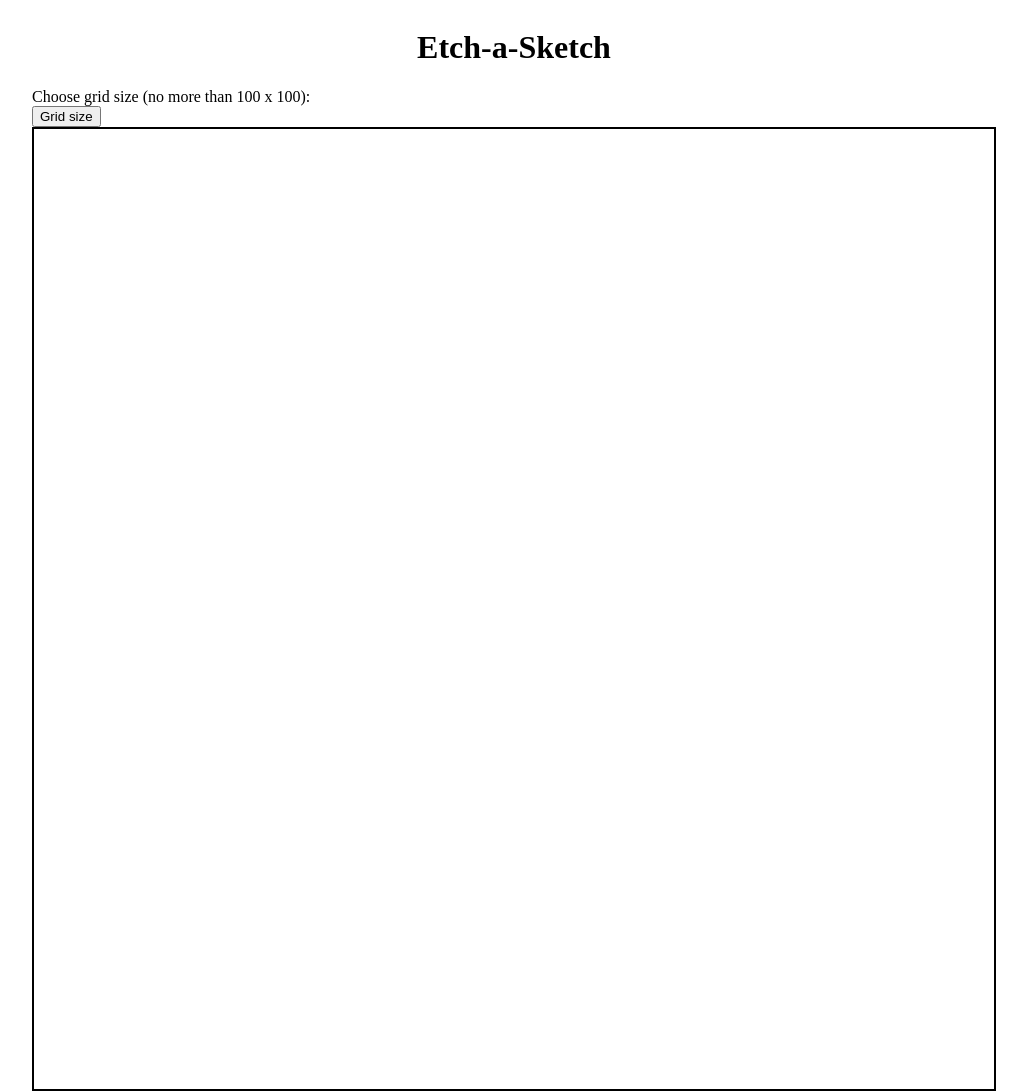
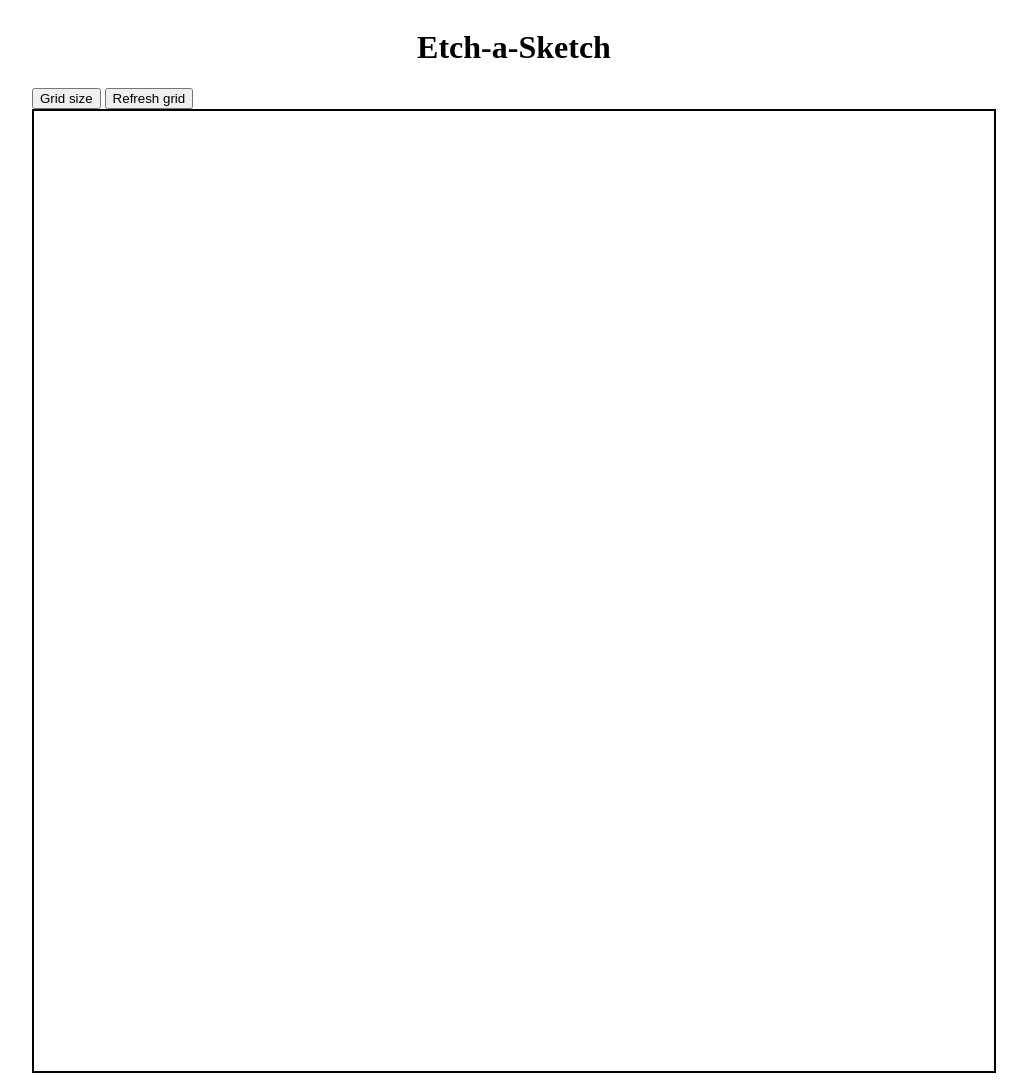
Before and after one commit to Luke1183/odin-etch-a-sketch, a plain HTML site: page index.html in a window 1280 px wide. Shown: the whole page, without its empty margins (126-1153 px from the left). Drawn offline with Linux system fonts and the light colour scheme.

Commit message:
Remove unnecessary button description text

```diff
--- a/index.html
+++ b/index.html
@@ -11,8 +11,8 @@
     <h1>Etch-a-Sketch</h1>
     <div id="main-container">
         <div id="grid-options">
-            <div id="grid-size-info">Choose grid size (no more than 100 x 100):</div>
             <button id="grid-size">Grid size</button>
+            <button id="grid-refresh">Refresh grid</button>
         </div>
         <div id="grid-container"></div>
     </div>
```
